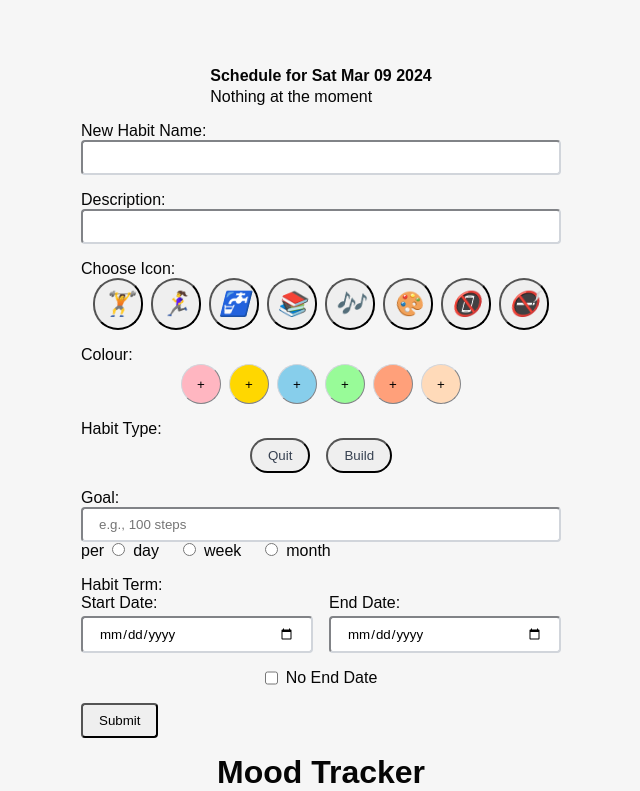
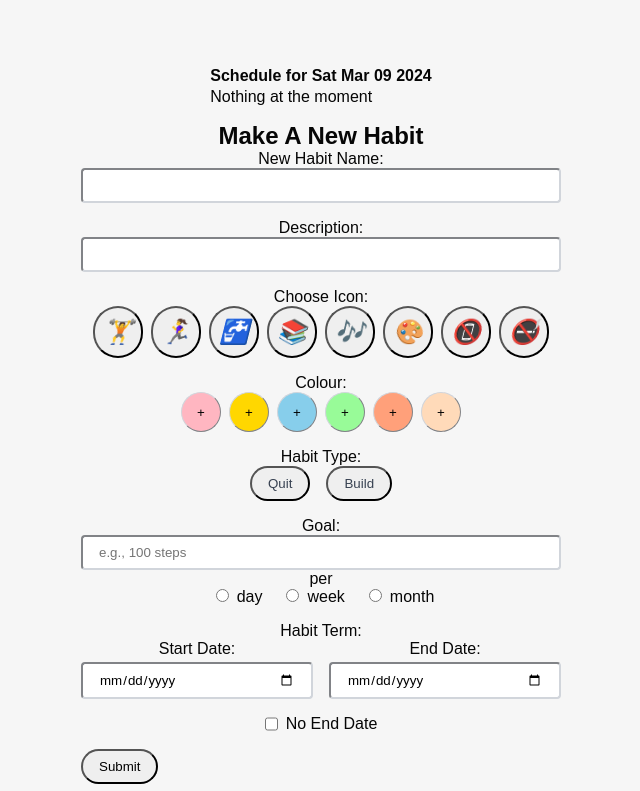
Before and after one commit to thebiggest0/QDS-group-11, a React (Vite) app: page / in a window 1280 px wide. Shown: the part 1200-1991 px from the top of the page, without its empty margins (319-959 px from the left). Built offline with nearby package versions, Linux system fonts and the light colour scheme; no server answers.

Commit message:
CHANGE alignment

```diff
--- a/src/form/newCustomHabit.tsx
+++ b/src/form/newCustomHabit.tsx
@@ -67,7 +67,8 @@ const Uncontrolled: React.FC = () => {
 
   return (
     <form onSubmit={handleSubmit} className="max-w-lg mx-auto p-4">
-      <div className="mb-4">
+      <div className="mb-4 text-center">
+        <h2> Make A New Habit </h2>
         <label className="block mb-2">
           <p>New Habit Name:</p>
           <input
@@ -79,7 +80,7 @@ const Uncontrolled: React.FC = () => {
       </div>
 
       <div className="mb-4">
-        <label className="block mb-2">
+        <label className="block mb-2 text-center">
           <p>Description:</p>
           <input
             ref={habitDescriptionRef}
@@ -90,9 +91,9 @@ const Uncontrolled: React.FC = () => {
       </div>
 
       <div className="mb-4">
-  <label className="block mb-2">
+  <label className="block mb-2 text-center">
     <p>Choose Icon:</p>
-    <div className="flex flex-wrap gap-2 justify-center">
+    <div className="flex flex-wrap gap-2 justify-center text-center">
       {iconList.map(({ icon, label }) => (
         <button
           ref={habitIconRef}
@@ -111,7 +112,7 @@ const Uncontrolled: React.FC = () => {
 
 
       <div className="mb-4 ">
-        <label className="block mb-2">
+        <label className="block mb-2 text-center">
           <p>Colour:</p>
           <input
             ref={habitColourRef}
@@ -135,7 +136,7 @@ const Uncontrolled: React.FC = () => {
       </div>
 
       <div className="mb-4">
-  <label className="block mb-2">
+  <label className="block mb-2 text-center">
     <p>Habit Type:</p>
     <div className="flex justify-center">
       <button
@@ -164,7 +165,7 @@ const Uncontrolled: React.FC = () => {
 
 
 <div className="mb-4">
-  <label className="block mb-2">
+  <label className="block mb-2 text-center">
     <p>Goal:</p>
     <input
       ref={habitGoalRef}
@@ -173,6 +174,7 @@ const Uncontrolled: React.FC = () => {
       className="block w-full px-4 py-2 rounded border-gray-300 focus:border-blue-500 focus:outline-none"
     />{" "}
     per
+    <br />
     <input
       type="radio"
       name="goalPeriod"
@@ -201,7 +203,7 @@ const Uncontrolled: React.FC = () => {
 </div>
 
 <div className="mb-4">
-  <label className="block mb-2">
+  <label className="block mb-2 text-center">
     <p>Habit Term:</p>
     <div className="flex flex-col">
       <div className="grid grid-cols-2 gap-4 mb-4">
@@ -240,18 +242,13 @@ const Uncontrolled: React.FC = () => {
     </div>
   </label>
 </div>
+<button
+  type="submit"
+  className="px-4 py-2 bg-white-500 mr-4 px-4 py-2 rounded rounded-full mx-auto hover:bg-green-600"
+>
+  Submit
+</button>
 
-
-
-
-
-
-      <button
-        type="submit"
-        className="px-4 py-2 bg-brown-500 text-green rounded hover:bg-blue-600"
-      >
-        Submit
-      </button>
     </form>
   );
 };
```
